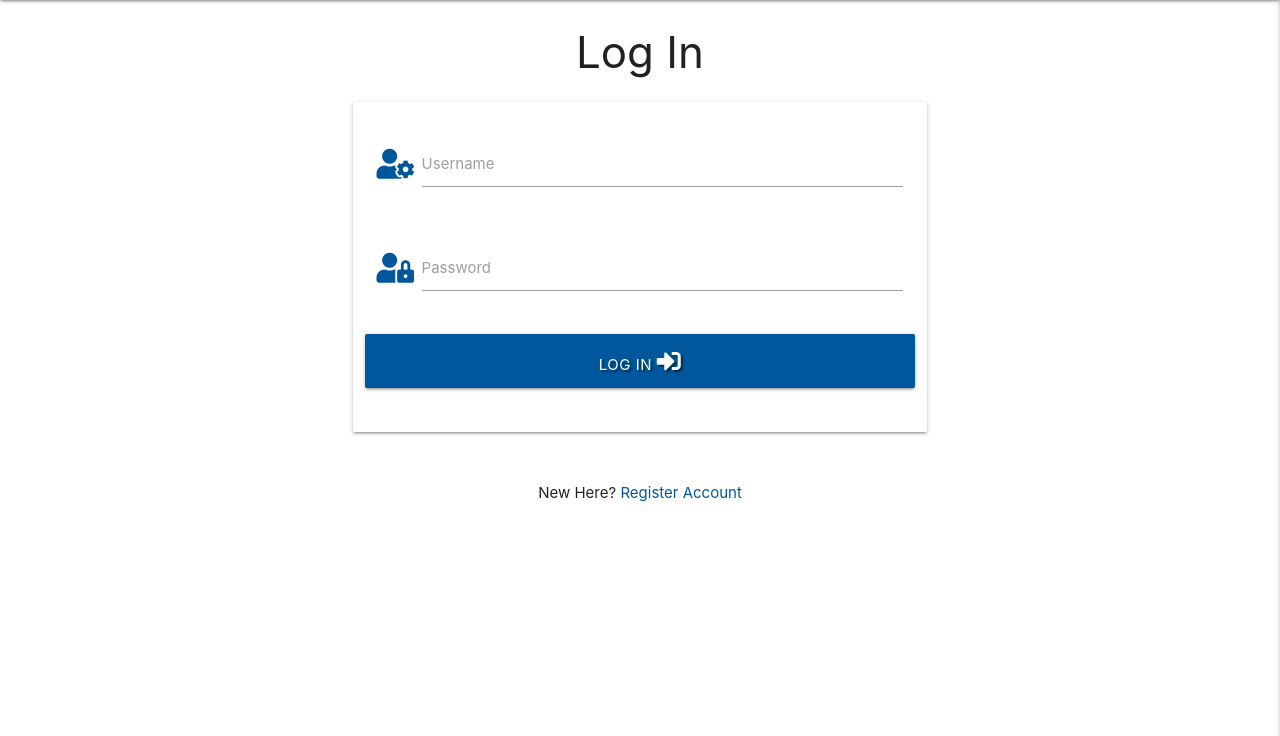
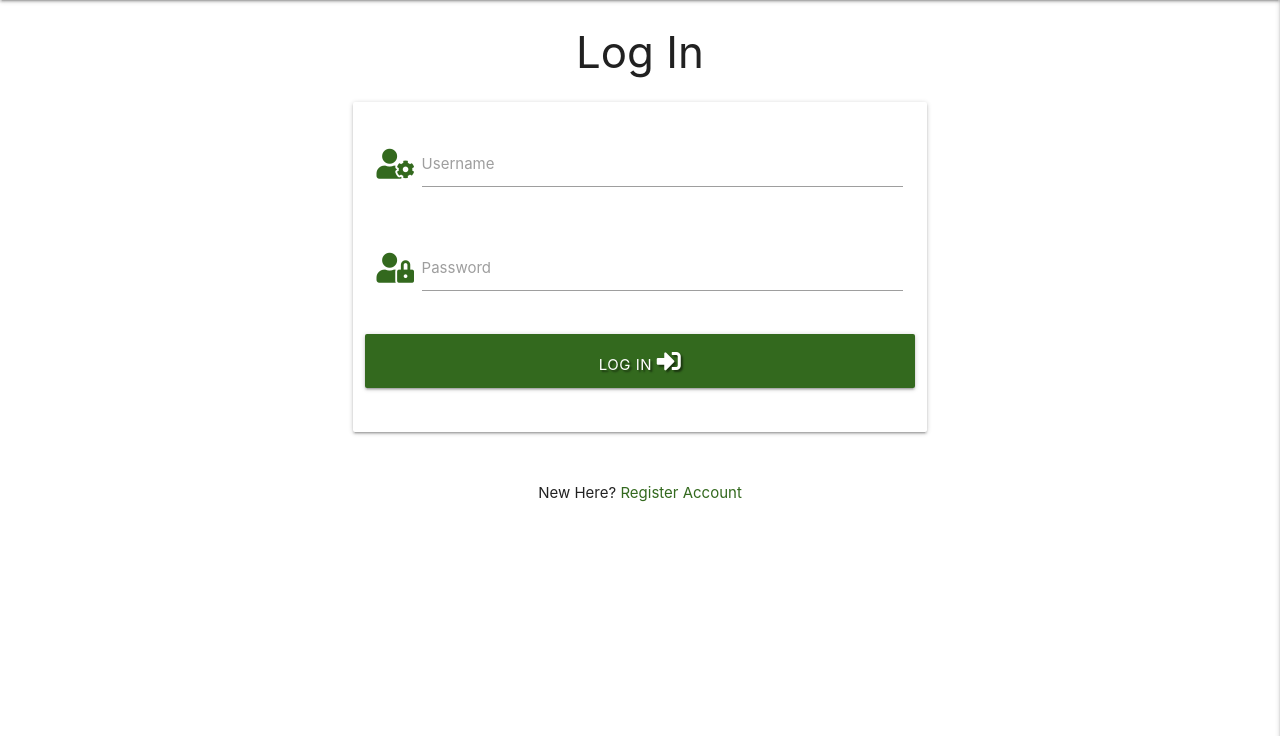
Before and after one commit to LogicAtom/flask-task-manager-project, a Flask app: page /login in a window 1280 px wide. Shown: the part 64-800 px from the top of the page. Run offline with Flask 2, Linux system fonts and the light colour scheme; some libraries are stand-ins or nearby versions.

Commit message:
login.html, all colors changed to green

```diff
--- a/templates/login.html
+++ b/templates/login.html
@@ -9,7 +9,7 @@
             <!-- username -->
             <div class="row">
                 <div class="input-field col s12">
-                    <i class="fas fa-user-cog prefix light-blue-text text-darken-4"></i>
+                    <i class="fas fa-user-cog prefix light-green-text text-darken-4"></i>
                     <input id="username" name="username" type="text" minlength="5" maxlength="15"
                         pattern="^[a-zA-Z0-9]{5,15}$" class="validate" required>
                     <label for="username">Username</label>
@@ -18,7 +18,7 @@
             <!-- passowrd -->
             <div class="row">
                 <div class="input-field col s12">
-                    <i class="fas fa-user-lock prefix light-blue-text text-darken-4"></i>
+                    <i class="fas fa-user-lock prefix light-green-text text-darken-4"></i>
                     <input id="password" name="password" type="password" minlength="5" maxlength="15"
                         pattern="^[a-zA-Z0-9]{5,15}$" class="validate" required>
                     <label for="password">Password</label>
@@ -26,7 +26,7 @@
             </div>
             <!-- login -->
             <div class="row">
-                <button type="submit" class="col s12 btn-large light-blue darken-4 text-shadow">
+                <button type="submit" class="col s12 btn-large light-green darken-4 text-shadow">
                     Log In <i class="fas fa-sign-in-alt"></i>
                 </button>
             </div>
@@ -38,7 +38,7 @@
     <div class="col s12">
         <p class="center-align">
             New Here?
-            <a href="{{ url_for('register') }}" class="light-blue-text text-darken-4">Register Account</a>
+            <a href="{{ url_for('register') }}" class="light-green-text text-darken-4">Register Account</a>
         </p>
     </div>
 </div>
```
